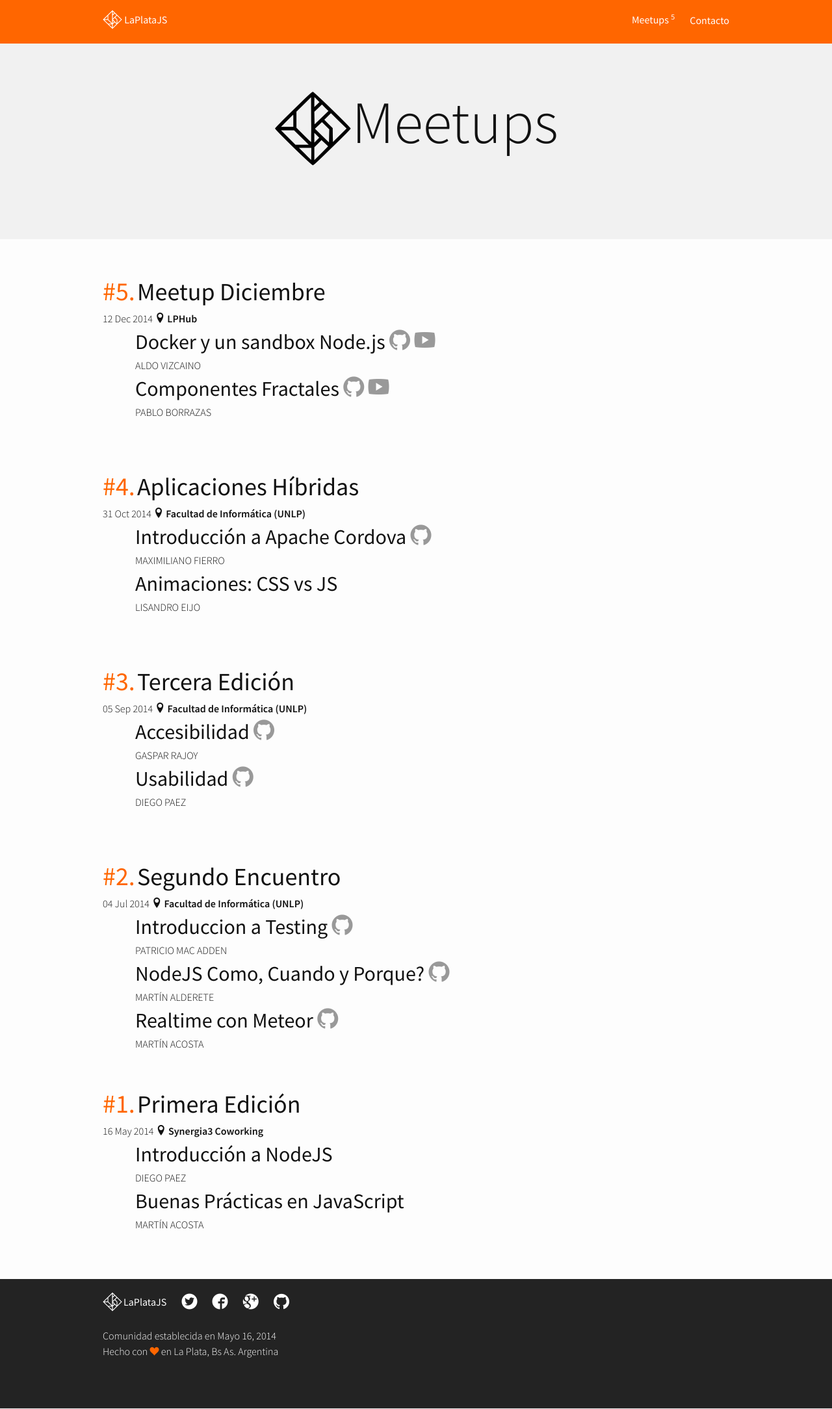
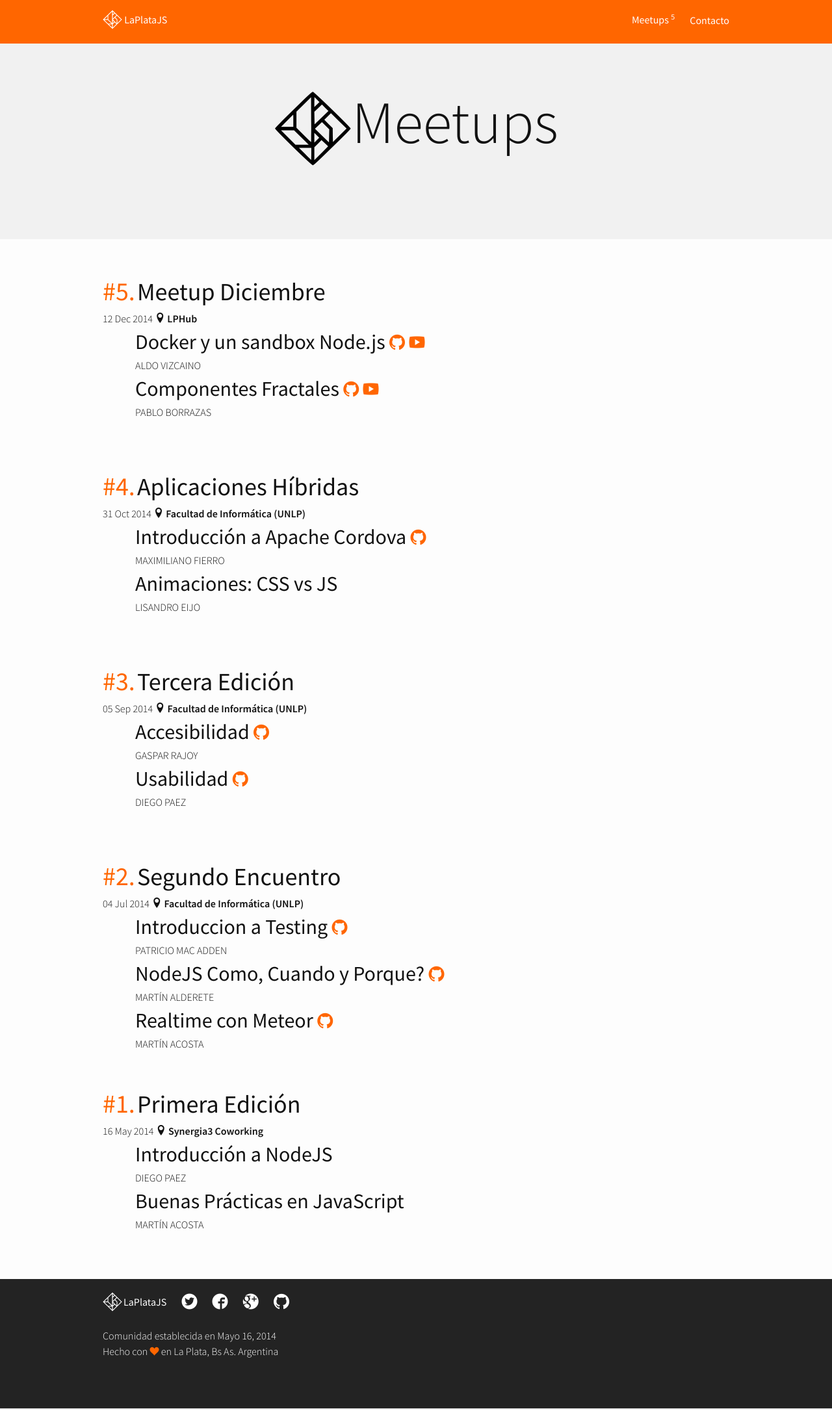
Before and after one commit to laplatajs/laplatajs.github.io, a Jekyll site: the page built from meetups/index.html, in a window 1280 px wide. Shown: the whole page at 65% size. Built offline with Jekyll 4.4.1, drawn with Linux system fonts in a browser that asks for light colours.

Commit message:
meetups icons colors size

```diff
--- a/resources/css/meetups.scss
+++ b/resources/css/meetups.scss
@@ -89,6 +89,14 @@
           color: #999;
           text-decoration: none;
         }
+
+        .icon- {
+            color: $brand-color;
+            font-size: 24px;
+            @include mobile {
+                font-size: 20px;
+            }
+        }
     }
 
 }
```
